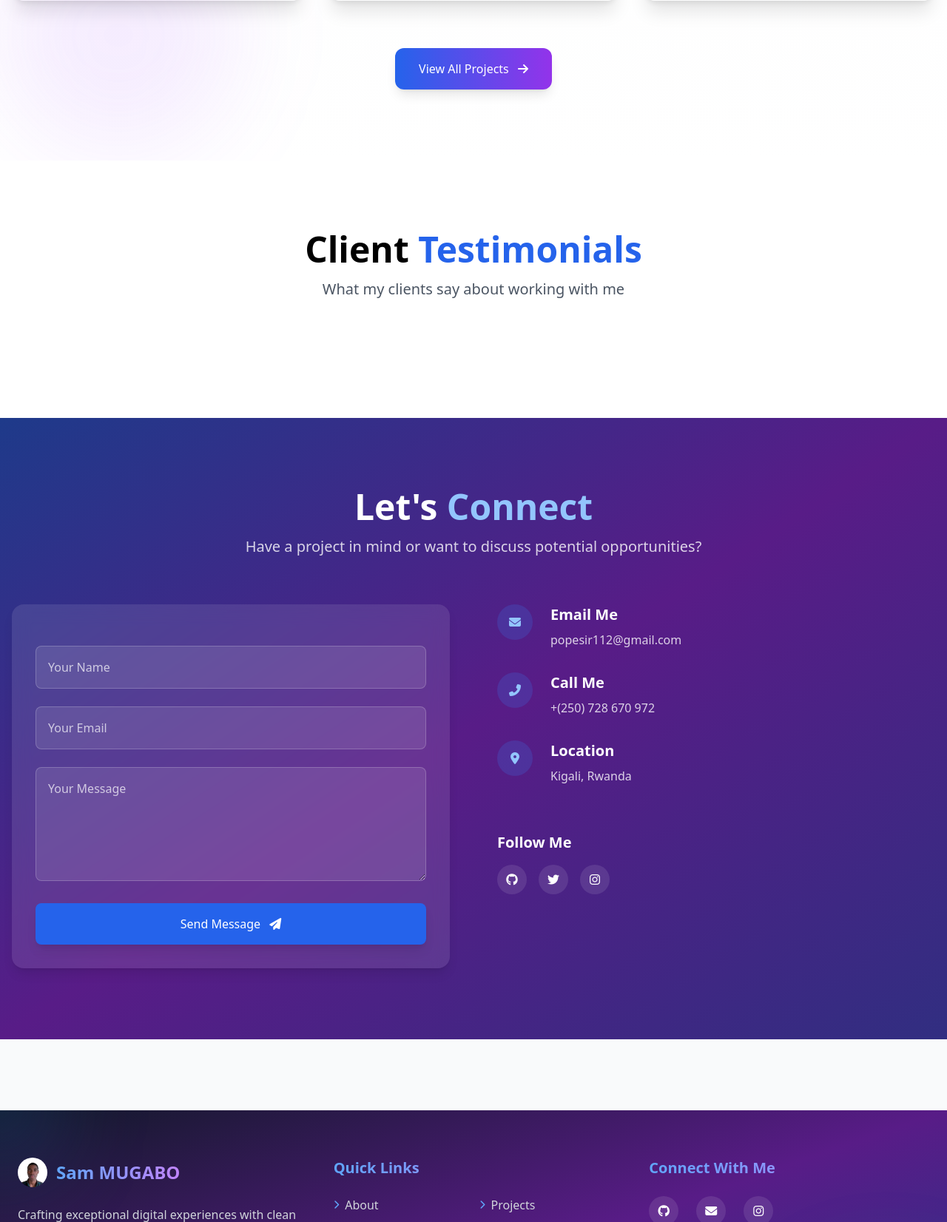
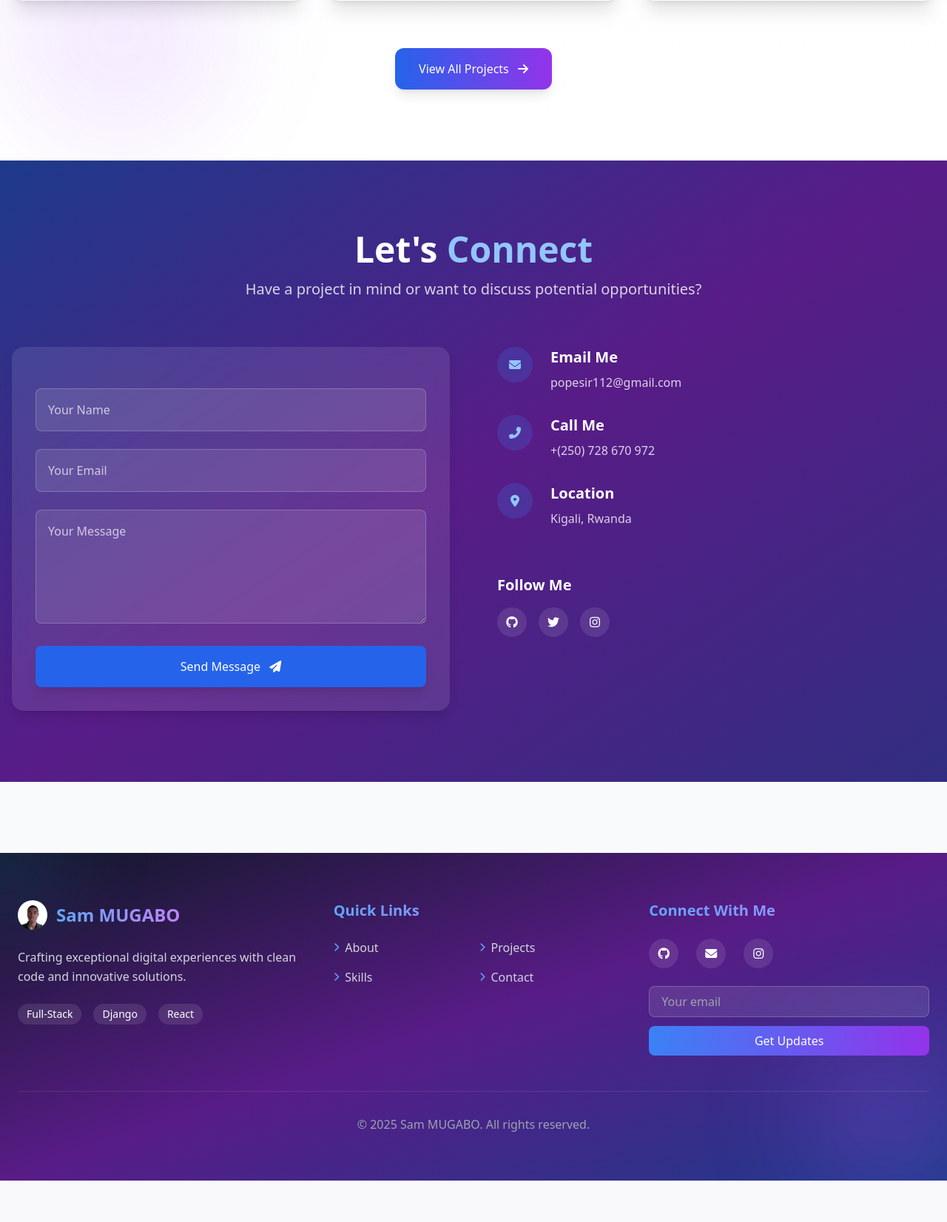
Before and after one commit to mugabosam/My-portfolio, a Django app: page / in a window 1280 px wide. Shown: the part 3944-5596 px from the top of the page at 74% size. After the commit the page ends 5540 px from the top, so only its background shows below. Run offline with Django 5.2, Linux system fonts and the light colour scheme; data comes from the database, SQL or seed files in the repository; both versions use the stored data as it was after the commit; data that the repository does not hold is empty; some libraries are stand-ins or nearby versions.

Commit message:
added adatabase

```diff
--- a/templates/base.html
+++ b/templates/base.html
@@ -7,6 +7,8 @@
     <title>Sam Mugabo - Full Stack Developer</title>
     <script src="https://cdn.tailwindcss.com"></script>
     <link rel="stylesheet" href="https://cdnjs.cloudflare.com/ajax/libs/font-awesome/6.4.0/css/all.min.css">
+    <link rel="icon" type="image/png" href="/img/logo.png">
+
     <script>
         tailwind.config = {
             theme: {
@@ -102,7 +104,7 @@
     <nav id="main-nav" class="bg-white/90 dark:bg-gray-900/90 backdrop-blur-md shadow-sm fixed w-full z-50 nav-transition border-b border-gray-200 dark:border-gray-800">
         <div class="max-w-7xl mx-auto px-6">
             <div class="flex justify-between items-center h-20">
-                <a href="./index.html" class="flex items-center space-x-3 group">
+                <a href="{% url 'home' %}" class="flex items-center space-x-3 group">
                     <img class="h-9 w-9 rounded-full object-cover object-center transform transition-all duration-300 group-hover:rotate-12"
                          src="{% static 'img/logo.png' %}"
                          alt="Logo">
@@ -182,7 +184,7 @@
                         <a href="#projects" class="text-gray-300 hover:text-white transition-colors duration-300 flex items-center">
                             <i class="fas fa-chevron-right text-xs mr-2 text-blue-400"></i> Projects
                         </a>
-                        <a href="#skills" class="text-gray-300 hover:text-white transition-colors duration-300 flex items-center">
+                        <a href="#skills"  class="text-gray-300 hover:text-white transition-colors duration-300 flex items-center">
                             <i class="fas fa-chevron-right text-xs mr-2 text-blue-400"></i> Skills
                         </a>
                         <a href="#contact" class="text-gray-300 hover:text-white transition-colors duration-300 flex items-center">
--- a/templates/index.html
+++ b/templates/index.html
@@ -356,46 +356,6 @@
                 </span>
                 <span class="absolute inset-0 rounded-xl bg-gradient-to-r from-blue-400 to-purple-500 opacity-0 group-hover/all-projects:opacity-100 -z-10 blur-md group-hover/all-projects:blur-sm transition-all duration-300"></span>
             </a>
-        </div>
-    </div>
-</section>
-
-<!-- Testimonials Section -->
-<section class="py-24 px-4 bg-white dark:bg-gray-900">
-    <div class="max-w-7xl mx-auto">
-        <div class="text-center mb-16 animate-fade-in-up">
-            <h2 class="text-4xl md:text-5xl font-bold mb-4">
-                Client <span class="text-blue-600">Testimonials</span>
-            </h2>
-            <p class="text-xl text-gray-600 dark:text-gray-300 max-w-3xl mx-auto">
-                What my clients say about working with me
-            </p>
-        </div>
-
-        <div class="grid grid-cols-1 md:grid-cols-3 gap-8">
-            {% for testimonial in testimonials %}
-            <div class="bg-gray-50 dark:bg-gray-800 p-8 rounded-2xl shadow-lg hover:shadow-xl transition-all duration-300 transform hover:-translate-y-2 animate-fade-in-up">
-                <div class="flex items-center mb-6">
-                    <div class="w-12 h-12 bg-blue-100 dark:bg-blue-900 rounded-full flex items-center justify-center mr-4">
-                        <i class="fas fa-quote-left text-blue-600 dark:text-blue-400"></i>
-                    </div>
-                    <div>
-                        <h4 class="font-bold">{{ testimonial.author }}</h4>
-                        <p class="text-sm text-gray-500">{{ testimonial.role }} @ {{ testimonial.company }}</p>
-                    </div>
-                </div>
-                <p class="text-gray-600 dark:text-gray-300 italic mb-6">"{{ testimonial.content }}"</p>
-                <div class="flex">
-                    {% for i in "12345" %}
-                        {% if forloop.counter <= testimonial.rating %}
-                            <i class="fas fa-star text-yellow-400 mr-1"></i>
-                        {% else %}
-                            <i class="far fa-star text-yellow-400 mr-1"></i>
-                        {% endif %}
-                    {% endfor %}
-                </div>
-            </div>
-            {% endfor %}
         </div>
     </div>
 </section>
```
Also changed, not shown: portfolio/settings.py (+2 -6 lines), db.sqlite3 (added), media/project_images/WhatsApp_Image_2024-01-01_at_02.24.43.jpeg (added), media/project_images/inve.jpg (added), media/project_images/pc.jpeg (added).
